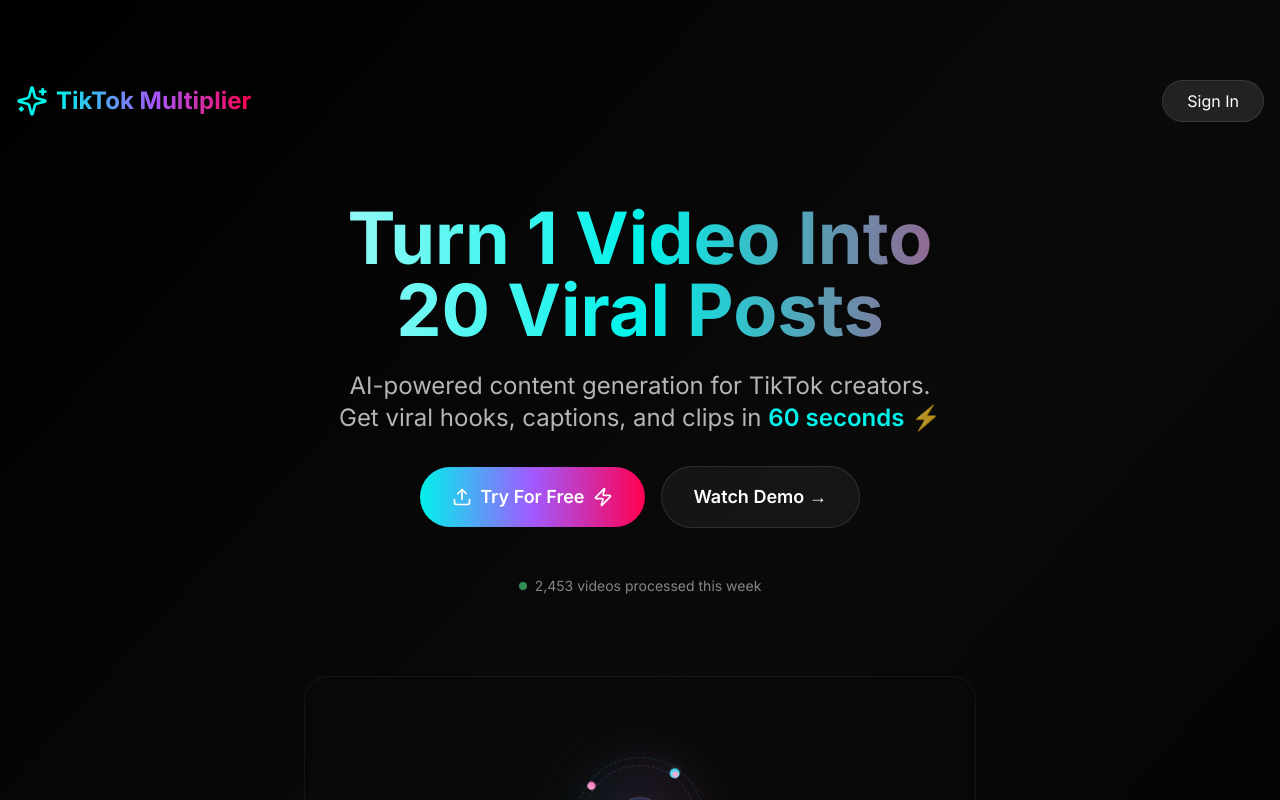
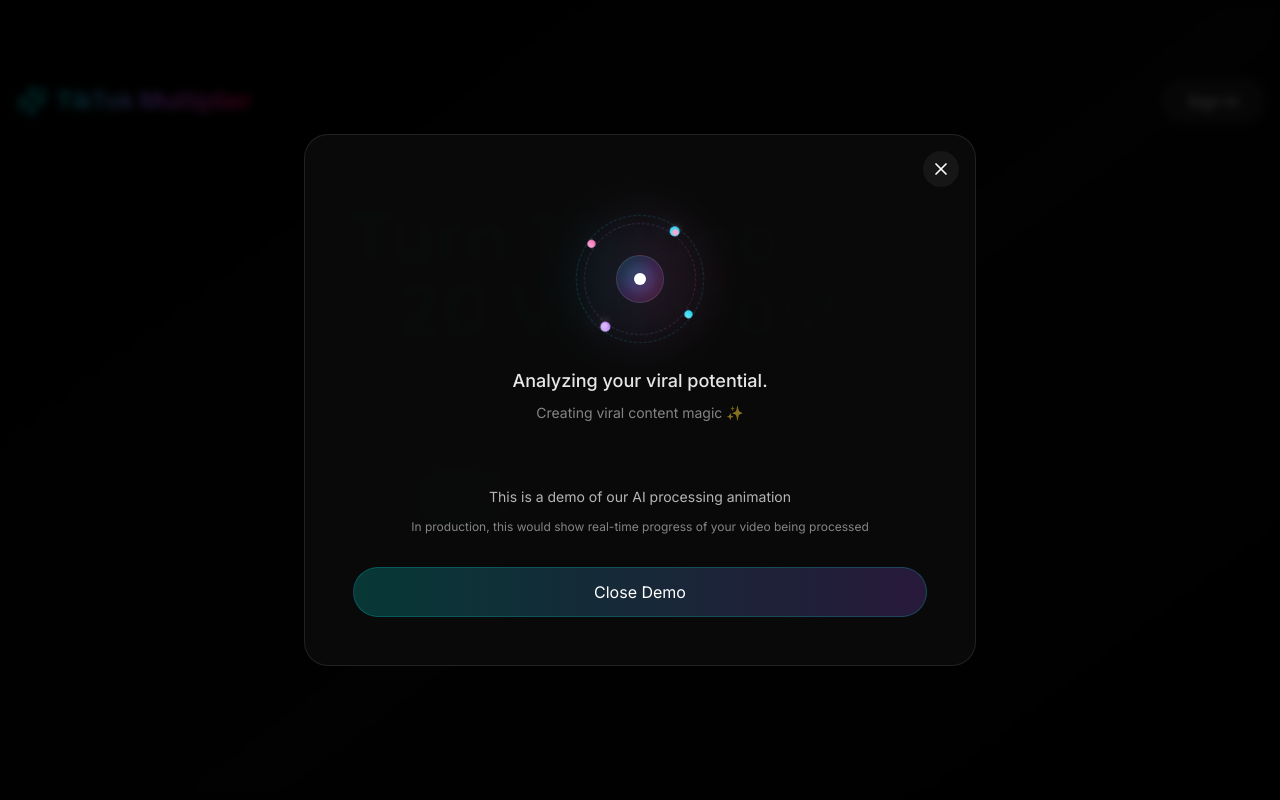
Before and after one commit to Pittbyte882/tiktok-content-multiplier, a Next.js app in the folder frontend/: page / in a window 1280 px wide. Both pictures are taken after a click on the button "Try For Free". Shown: the top 800 px of the page. Built offline with nearby package versions, Linux system fonts and the light colour scheme.

Commit message:
added demo and try for free button function

```diff
--- a/frontend/app/page.tsx
+++ b/frontend/app/page.tsx
@@ -1,11 +1,12 @@
 'use client';
 
 import { useState } from 'react';
-import { Upload, Zap, TrendingUp, Sparkles } from 'lucide-react';
+import { Upload, Zap, TrendingUp, Sparkles, Play, X } from 'lucide-react';
 import AIThinkingLoader from '@/components/AIThinkingLoader';
 
 export default function Home() {
   const [showDemo, setShowDemo] = useState(false);
+  const [showVideo, setShowVideo] = useState(false);
 
   return (
     <div className="min-h-screen bg-gradient-to-br from-black via-dark-surface to-black">
@@ -49,8 +50,14 @@
                 <Zap className="w-5 h-5 group-hover:animate-pulse" />
               </span>
             </button>
-            <button className="px-8 py-4 rounded-full bg-white/5 hover:bg-white/10 border border-white/10 transition-colors font-semibold text-lg">
-              Watch Demo →
+            <button
+              onClick={() => setShowVideo(true)}
+              className="group px-8 py-4 rounded-full bg-white/5 hover:bg-white/10 border border-white/10 transition-colors font-semibold text-lg"
+            >
+              <span className="flex items-center gap-2">
+                <Play className="w-5 h-5 group-hover:text-tiktok-cyan transition-colors" />
+                Watch Demo
+              </span>
             </button>
           </div>
 
@@ -63,21 +70,73 @@
           </div>
         </div>
 
-        {/* Demo Loader */}
+        {/* Demo Loader Modal */}
         {showDemo && (
-          <div className="max-w-2xl mx-auto bg-dark-surface/50 backdrop-blur-sm border border-white/5 rounded-3xl p-12">
-            <AIThinkingLoader size="lg" message="Analyzing your viral potential" />
-            <button
-              onClick={() => setShowDemo(false)}
-              className="mt-8 w-full px-6 py-3 rounded-full bg-white/5 hover:bg-white/10 transition-colors"
-            >
-              Close Demo
-            </button>
+          <div className="fixed inset-0 bg-black/80 backdrop-blur-sm z-50 flex items-center justify-center p-4">
+            <div className="max-w-2xl w-full bg-dark-surface/90 backdrop-blur-md border border-white/10 rounded-3xl p-12 relative">
+              <button
+                onClick={() => setShowDemo(false)}
+                className="absolute top-4 right-4 p-2 rounded-full bg-white/5 hover:bg-white/10 transition-colors"
+              >
+                <X className="w-5 h-5" />
+              </button>
+
+              <AIThinkingLoader size="lg" message="Analyzing your viral potential" />
+
+              <div className="mt-8 space-y-3 text-center">
+                <p className="text-white/70 text-sm">This is a demo of our AI processing animation</p>
+                <p className="text-white/50 text-xs">In production, this would show real-time progress of your video being processed</p>
+              </div>
+
+              <button
+                onClick={() => setShowDemo(false)}
+                className="mt-8 w-full px-6 py-3 rounded-full bg-gradient-to-r from-tiktok-cyan/20 to-tiktok-purple/20 hover:from-tiktok-cyan/30 hover:to-tiktok-purple/30 transition-colors border border-tiktok-cyan/20"
+              >
+                Close Demo
+              </button>
+            </div>
+          </div>
+        )}
+
+        {/* Video Demo Modal */}
+        {showVideo && (
+          <div className="fixed inset-0 bg-black/90 backdrop-blur-sm z-50 flex items-center justify-center p-4">
+            <div className="max-w-4xl w-full relative">
+              <button
+                onClick={() => setShowVideo(false)}
+                className="absolute -top-12 right-0 p-2 rounded-full bg-white/10 hover:bg-white/20 transition-colors"
+              >
+                <X className="w-6 h-6" />
+              </button>
+
+              {/* Video Placeholder */}
+              <div className="aspect-video bg-dark-surface/50 backdrop-blur-sm border border-white/10 rounded-2xl flex items-center justify-center">
+                <div className="text-center">
+                  <Play className="w-20 h-20 text-tiktok-cyan mx-auto mb-4 opacity-50" />
+                  <p className="text-white/70 text-lg mb-2">Demo Video Coming Soon</p>
+                  <p className="text-white/50 text-sm">
+                    We'll add a video showing the entire process:
+                    <br />
+                    Upload → AI Processing → Results
+                  </p>
+                </div>
+              </div>
+
+              {/* replace the above div with an actual video when ready:
+              <video
+                className="w-full rounded-2xl"
+                controls
+                autoPlay
+              >
+                <source src="/demo-video.mp4" type="video/mp4" />
+              </video>
+              */}
+            </div>
           </div>
         )}
 
         {/* Features Grid */}
-        {!showDemo && (
+        {!showDemo && !showVideo && (
           <div className="grid md:grid-cols-3 gap-8 mt-20">
             <div className="group p-8 rounded-2xl bg-gradient-to-br from-white/5 to-white/0 border border-white/10 hover:border-tiktok-cyan/50 transition-all hover:scale-105">
               <div className="w-12 h-12 rounded-full bg-gradient-to-br from-tiktok-cyan/20 to-tiktok-cyan/5 flex items-center justify-center mb-4 group-hover:scale-110 transition-transform">
@@ -112,14 +171,14 @@
         )}
 
         {/* Pricing */}
-        {!showDemo && (
+        {!showDemo && !showVideo && (
           <div className="mt-32 max-w-4xl mx-auto">
             <h2 className="text-4xl font-bold text-center mb-12">
               Simple Pricing
             </h2>
             <div className="grid md:grid-cols-3 gap-6">
               {/* Free */}
-              <div className="p-6 rounded-2xl bg-white/5 border border-white/10">
+              <div className="p-6 rounded-2xl bg-white/5 border border-white/10 hover:border-white/20 transition-colors">
                 <h3 className="text-lg font-semibold mb-2">Free</h3>
                 <div className="text-3xl font-bold mb-4">$0</div>
                 <ul className="space-y-2 text-white/60 text-sm mb-6">
@@ -133,7 +192,7 @@
               </div>
 
               {/* Creator */}
-              <div className="p-6 rounded-2xl bg-gradient-to-br from-tiktok-cyan/10 to-tiktok-purple/10 border-2 border-tiktok-cyan/50 relative">
+              <div className="p-6 rounded-2xl bg-gradient-to-br from-tiktok-cyan/10 to-tiktok-purple/10 border-2 border-tiktok-cyan/50 relative hover:border-tiktok-cyan transition-colors">
                 <div className="absolute -top-3 left-1/2 -translate-x-1/2 px-3 py-1 rounded-full bg-tiktok-cyan text-black text-xs font-bold">
                   MOST POPULAR
                 </div>
@@ -153,7 +212,7 @@
               </div>
 
               {/* Agency */}
-              <div className="p-6 rounded-2xl bg-white/5 border border-white/10">
+              <div className="p-6 rounded-2xl bg-white/5 border border-white/10 hover:border-white/20 transition-colors">
                 <h3 className="text-lg font-semibold mb-2">Agency</h3>
                 <div className="text-3xl font-bold mb-4">
                   $149<span className="text-lg text-white/60">/mo</span>
```
